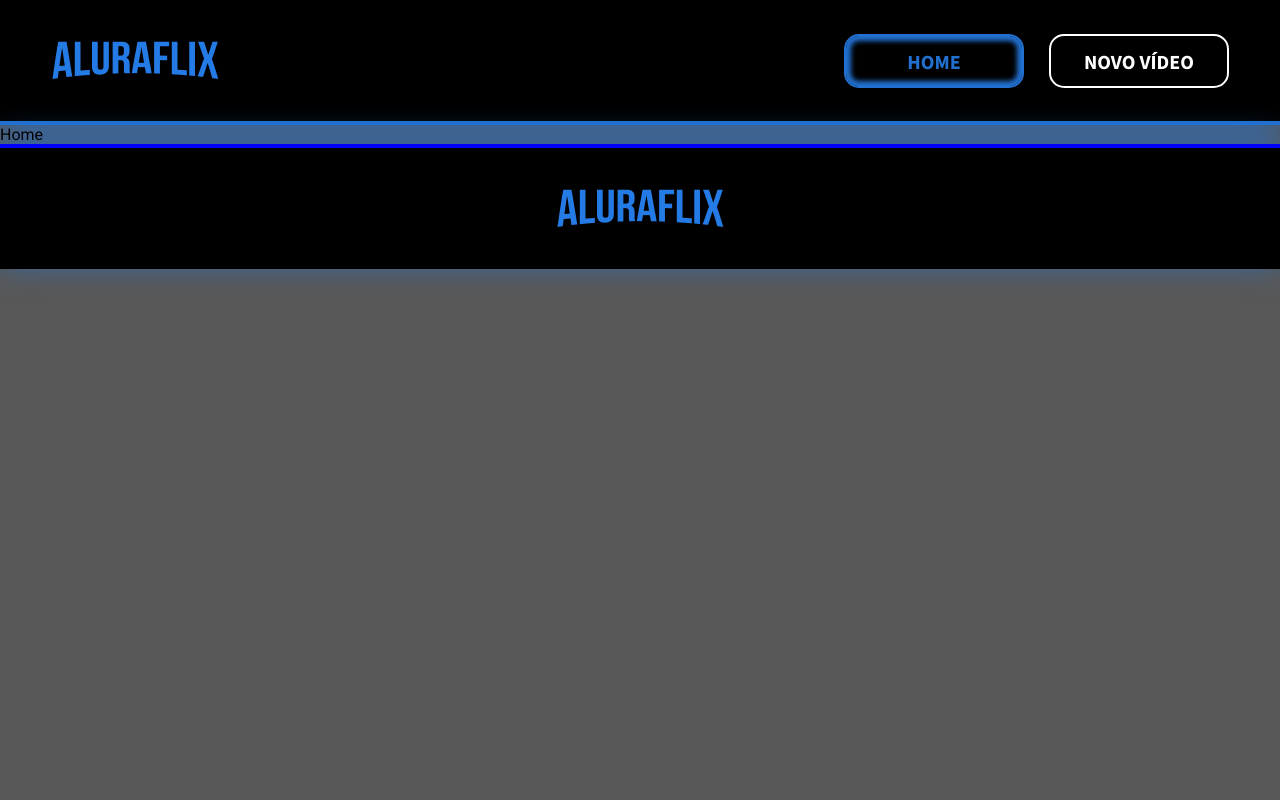
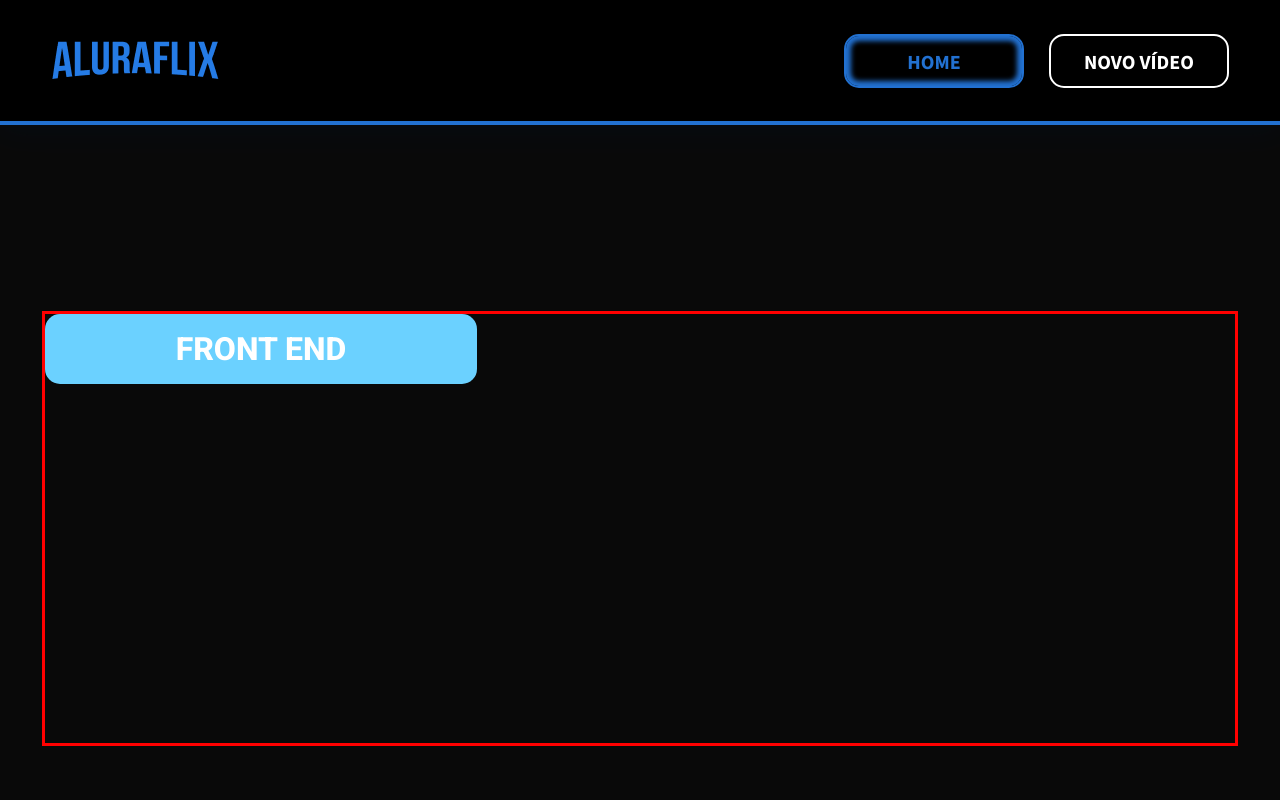
Before and after one commit to Moiseis-Cruz/aluraflix, a React (Vite) app: page / in a window 1280 px wide. Shown: the top 800 px of the page. Built offline with nearby package versions, Linux system fonts and the light colour scheme.

Commit message:
I started the Home function and its styling.

```diff
--- a/src/pages/Home/index.jsx
+++ b/src/pages/Home/index.jsx
@@ -1,5 +1,43 @@
+import styled from "styled-components";
+import Team from "../../components/Team";
+
+const ContainerHome = styled.section`
+    background-color: #000000E5;
+    padding: 93px 42px 159px;
+
+`
+
+const teams = [
+    {
+        nome: "FRONT END",
+        color: "#6BD1FF"
+    },
+    {
+        nome: "BACK END",
+        color: "#00C86F"
+    },
+    {
+        nome: "MOBILE",
+        color: "#FFBA05"
+    },
+];
+
 const Home = () => {
-    return "Home"
+    return (
+        <ContainerHome>
+            {
+                teams.map((team) => {
+                    return(
+                        <Team
+                            key={team.nome}
+                            nome={team.nome}
+                            color={team.color}
+                        />
+                    )
+                })
+            }
+        </ContainerHome>
+    )
 };
 
 export default Home;
```
